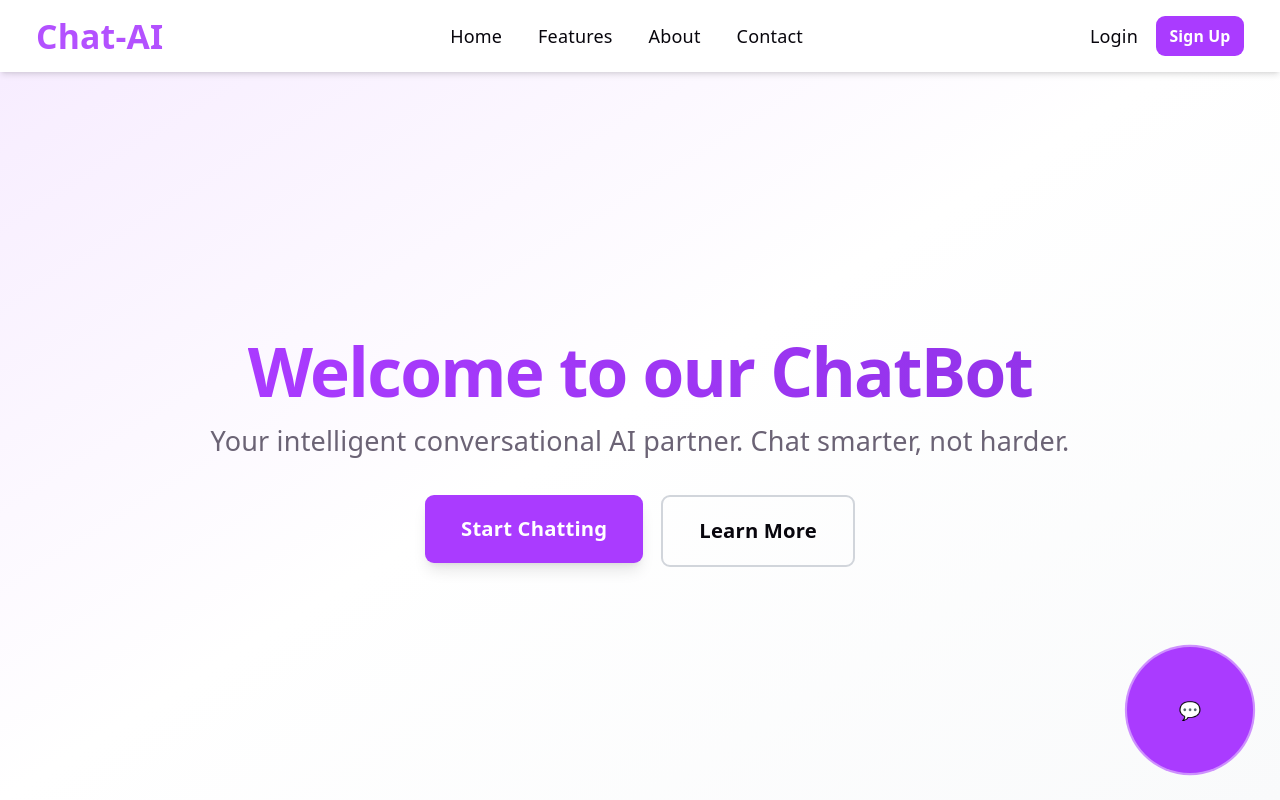
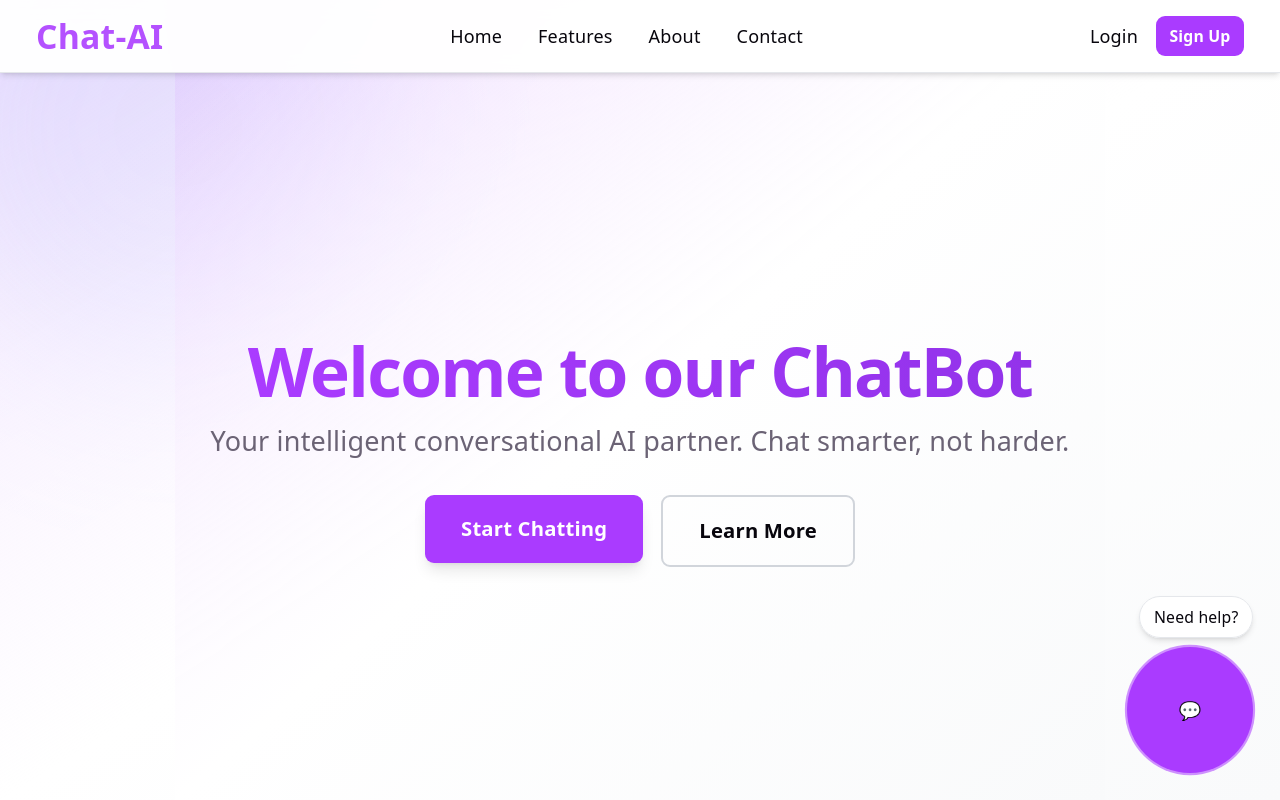
Before and after one commit to ainov9/internship, a React (Vite) app in the folder front/: page / in a window 1280 px wide. Shown: the top 800 px of the page. Built offline with nearby package versions, Linux system fonts and the light colour scheme.

Commit message:
Update chatbot UI and navbar visibility

```diff
--- a/front/src/App.css
+++ b/front/src/App.css
@@ -0,0 +1,56 @@
+body {
+  margin: 0;
+  background: linear-gradient(135deg, #f8f7ff 0%, #eef4ff 45%, #fef7ff 100%);
+  transition: background 0.6s ease;
+}
+
+.app-shell {
+  position: relative;
+  overflow-x: hidden;
+  background: linear-gradient(135deg, rgba(255, 255, 255, 0.92), rgba(245, 247, 255, 0.9));
+}
+
+.app-shell::before,
+.app-shell::after {
+  content: "";
+  position: fixed;
+  width: 28rem;
+  height: 28rem;
+  border-radius: 50%;
+  filter: blur(80px);
+  opacity: 0.55;
+  pointer-events: none;
+  z-index: 0;
+  animation: floatBackground 12s ease-in-out infinite alternate;
+}
+
+.app-shell::before {
+  top: -6rem;
+  left: -5rem;
+  background: rgba(129, 140, 248, 0.35);
+}
+
+.app-shell::after {
+  right: -4rem;
+  bottom: -8rem;
+  background: rgba(236, 72, 153, 0.2);
+  animation-delay: -6s;
+}
+
+.app-shell > :not(nav) {
+  position: relative;
+  z-index: 1;
+}
+
+.app-shell > nav {
+  z-index: 1000;
+}
+
+@keyframes floatBackground {
+  from {
+    transform: translate(0, 0) scale(1);
+  }
+  to {
+    transform: translate(30px, -30px) scale(1.08);
+  }
+}
--- a/front/src/App.jsx
+++ b/front/src/App.jsx
@@ -6,12 +6,12 @@ import './App.css'
 function App() {
   // Main App component - Manages routing between pages (home, login, signup) and user authentication state
   const [currentPage, setCurrentPage] = useState('home'); // 'home', 'login', 'signup'
-  const [user, setUser] = useState(null);
-  const [pendingScrollTarget, setPendingScrollTarget] = useState(null);
+  const [user, setUser] = useState(null);   // ona donner l'email dyal user li kay login wla kay signup
+  const [pendingScrollTarget, setPendingScrollTarget] = useState(null);// ona l'element li bghina nscrolliw lih ila kan l'page li kayn daba hiya home
 
   const scrollToSection = (sectionId) => {
-    document.getElementById(sectionId)?.scrollIntoView({ behavior: 'smooth', block: 'start' });
-  };
+    document.getElementById(sectionId)?.scrollIntoView({ behavior: 'smooth', block: 'start', inline: 'nearest' });
+  }; // Function to scroll to a specific section by ID
 
   useEffect(() => {
     if (currentPage !== 'home' || !pendingScrollTarget) return;
@@ -19,7 +19,7 @@ function App() {
     requestAnimationFrame(() => {
       scrollToSection(pendingScrollTarget);
       setPendingScrollTarget(null);
-    });
+    });// Use requestAnimationFrame to ensure smooth scrolling after the page has rendered
   }, [currentPage, pendingScrollTarget]);
 
   const handleNavClick = (href) => {
@@ -29,14 +29,14 @@ function App() {
       setPendingScrollTarget(sectionId);
       setCurrentPage('home');
       return;
-    }
+    }//le remplacement de # par rien pour obtenir l'id de la section
 
-    scrollToSection(sectionId);
+    scrollToSection(sectionId);// Scroll to the section if already on the home page
   };
 
   const scrollToChat = () => {
-    scrollToSection('start-chat');
-  }
+    scrollToSection('Bubble');
+  };
 
   const handleLoginSuccess = (email) => {
 // Called after successful login: stores user email in state and redirects to home page
@@ -57,43 +57,6 @@ function App() {
     setCurrentPage('home');
   };
 
-  // Show Login page
-  if (currentPage === 'login') {
-    return (
-      <>
-        <Navbar
-          onNavClick={handleNavClick}
-          onLoginClick={() => setCurrentPage('login')}
-          onSignupClick={() => setCurrentPage('signup')}
-        />
-        <Login
-          onSwitchToSignup={() => setCurrentPage('signup')}
-          onLoginSuccess={handleLoginSuccess}
-        />
-        <Footer />
-      </>
-    );
-  }
-
-  // Show Signup page
-  if (currentPage === 'signup') {
-    return (
-      <>
-        <Navbar
-          onNavClick={handleNavClick}
-          onLoginClick={() => setCurrentPage('login')}
-          onSignupClick={() => setCurrentPage('signup')}
-        />
-        <Signup
-          onSwitchToLogin={() => setCurrentPage('login')}
-          onSignupSuccess={handleSignupSuccess}
-        />
-        <Footer />
-      </>
-    );
-  }
-
-  // Show Home page
   const features = [
     {
       title: 'Smart Conversations',
@@ -113,7 +76,7 @@ function App() {
   ]
 
   return (
-    <div className="min-h-screen bg-white">
+    <div className="app-shell min-h-screen bg-white">
       {/* Navigation */}
       <Navbar
         onNavClick={handleNavClick}
@@ -121,10 +84,26 @@ function App() {
         onSignupClick={() => setCurrentPage('signup')}
       />
 
+      {currentPage === 'login' && (
+        <Login
+          onSwitchToSignup={() => setCurrentPage('signup')}
+          onLoginSuccess={handleLoginSuccess}
+        />
+      )}
+
+      {currentPage === 'signup' && (
+        <Signup
+          onSwitchToLogin={() => setCurrentPage('login')}
+          onSignupSuccess={handleSignupSuccess}
+        />
+      )}
+
+      {currentPage === 'home' && (
+        <>
       {/* Hero Section */}
       <section
         id="home"
-        className="flex min-h-screen items-center justify-center bg-gradient-to-br from-primary-light via-white to-gray-50"
+        className="flex min-h-screen scroll-mt-20 items-center justify-center bg-gradient-to-br from-primary-light via-white to-gray-50"
       >
         <Hero
           title="Welcome to our  ChatBot"
@@ -136,14 +115,14 @@ function App() {
       </section>
 
       {/* Features Section */}
-      <section id="features" className="py-20 bg-gray-50">
+      <section id="features" className="scroll-mt-20 py-20 bg-gray-50">
         <div className="max-w-6xl mx-auto px-4 sm:px-6 lg:px-8">
           <div className="text-center mb-16">
             <motion.h2
               className="text-4xl md:text-5xl font-bold text-text-dark mb-4"
-              initial={{ opacity: 0, y: 20 }}
+              initial={{ opacity: 2, y: 20 }}
               whileInView={{ opacity: 1, y: 0 }}
-              transition={{ duration: 0.6 }}
+              transition={{ duration: 1.6 }}
               viewport={{ once: true, amount: 0.3 }}
             >
               Why Choose Us?
@@ -152,7 +131,7 @@ function App() {
               className="text-xl text-text-muted max-w-2xl mx-auto"
               initial={{ opacity: 0, y: 20 }}
               whileInView={{ opacity: 1, y: 0 }}
-              transition={{ duration: 0.6, delay: 0.2 }}
+              transition={{ duration: 1.6, delay: 0.2 }}
               viewport={{ once: true, amount: 0.3 }}
             >
               Discover the features that make our chatbot the perfect solution for your needs.
@@ -197,7 +176,7 @@ function App() {
       </section>
 
       {/* About Section */}
-      <section id="about" className="py-20 bg-white">
+      <section id="about" className="scroll-mt-20 py-20 bg-white">
         <motion.div
           className="max-w-6xl mx-auto px-4 sm:px-6 lg:px-8"
           initial={{ opacity: 0 }}
@@ -207,9 +186,9 @@ function App() {
         >
           <div className="grid grid-cols-1 md:grid-cols-2 gap-12 items-center">
             <motion.div
-              initial={{ opacity: 0, x: -30 }}
+              initial={{ opacity: 0, x: -35 }}
               whileInView={{ opacity: 1, x: 0 }}
-              transition={{ duration: 0.7 }}
+              transition={{ duration: 0.99, delay: 0.2 }}
               viewport={{ once: true, amount: 0.3 }}
             >
               <h2 className="text-4xl font-bold text-text-dark mb-6">
@@ -250,7 +229,7 @@ function App() {
       </section>
 
       {/* CTA Section */}
-      <section id="start-chat" className="py-20 bg-gradient-to-r from-primary to-purple-600">
+      <section id="start-chat" className="scroll-mt-20 py-20 bg-gradient-to-r from-primary to-purple-600">
         <motion.div
           className="max-w-4xl mx-auto px-4 sm:px-6 lg:px-8 text-center"
           initial={{ opacity: 0, y: 30 }}
@@ -308,7 +287,7 @@ function App() {
       </section>
 
       {/* Contact Section */}
-      <section id="contact" className="py-20 bg-white">
+      <section id="contact" className="scroll-mt-20 py-20 bg-white">
         <motion.div
           className="max-w-4xl mx-auto px-4 sm:px-6 lg:px-8"
           initial={{ opacity: 0, y: 30 }}
@@ -397,9 +376,13 @@ function App() {
           </motion.form>
         </motion.div>
       </section>
+        </>
+      )}
 
       {/* Floating Chat Bubble */}
-      <ChatBubble />
+      <div id="Bubble">
+        <ChatBubble />
+      </div>
 
       {/* Footer */}
       <Footer />
--- a/front/src/components/ChatBubble.jsx
+++ b/front/src/components/ChatBubble.jsx
@@ -7,7 +7,12 @@ export default function ChatBubble() {
   const toggleChat = () => setIsOpen(!isOpen);
 
   return (
-    <div className="fixed bottom-6 right-6 z-40">
+    <div className="fixed bottom-6 right-6 z-40 flex flex-col items-end gap-2">
+      <div className="rounded-full border border-gray-200 bg-white/90 px-3 py-2 text-sm font-medium text-text-dark shadow-md backdrop-blur">
+        Need help?
+      </div>
+
+      <div className="relative">
       {/* Chat Window */}
       {isOpen && (
         <div
@@ -57,7 +62,7 @@ export default function ChatBubble() {
               className="w-full bg-gray-800 text-white px-4 py-2 rounded-lg hover:bg-gray-700 transition-colors font-medium flex items-center justify-center gap-2"
               aria-label="Contact a human agent"
             >
-              👤 Contact Human
+              👤 Contact Human assistant
             </button>
           </div>
         </div>
@@ -73,6 +78,7 @@ export default function ChatBubble() {
       >
         💬
       </Button>
+      </div>
     </div>
   );
 }
--- a/front/src/components/Login.jsx
+++ b/front/src/components/Login.jsx
@@ -59,7 +59,7 @@ export default function Login({ onSwitchToSignup, onLoginSuccess }) {
                 id="email"
                 value={email}
                 onChange={(e) => setEmail(e.target.value)}
-                placeholder="you@example.com"
+                placeholder="you@gmail.com"
                 className="w-full px-4 py-3 border border-border rounded-lg focus:outline-none focus:ring-2 focus:ring-primary transition-all"
                 required
                 aria-label="Email address"
@@ -123,7 +123,7 @@ export default function Login({ onSwitchToSignup, onLoginSuccess }) {
               Google
             </button>
             <button className="w-full px-4 py-2 border border-border rounded-lg hover:border-primary hover:bg-primary-light transition-colors font-medium text-sm">
-              GitHub
+              Facebook
             </button>
           </div>
 
--- a/front/src/components/Navbar.jsx
+++ b/front/src/components/Navbar.jsx
@@ -11,11 +11,12 @@ export default function Navbar({ onNavClick, onLoginClick, onSignupClick }) {
     { href: '#features', label: 'Features' },
     { href: '#about', label: 'About' },
     { href: '#contact', label: 'Contact' },
+
   ];   {/* la navigation li katkon dakhl la page  */}
 
   return (
     <nav
-      className="fixed top-0 left-0 right-0 bg-white shadow-md z-50"
+      className="fixed top-0 left-0 right-0 z-[1000] border-b border-gray-200 bg-white/95 shadow-md backdrop-blur"
       aria-label="Main navigation"
     >
       <div className="max-w-6xl mx-auto px-4 sm:px-6 lg:px-8">
--- a/front/src/components/Signup.jsx
+++ b/front/src/components/Signup.jsx
@@ -118,7 +118,7 @@ export default function Signup({ onSwitchToLogin, onSignupSuccess }) {
                 name="email"
                 value={formData.email}
                 onChange={handleChange}
-                placeholder="you@example.com"
+                placeholder="you@gmail.com"
                 className="w-full px-4 py-3 border border-border rounded-lg focus:outline-none focus:ring-2 focus:ring-primary transition-all"
                 required
                 aria-label="Email address"
@@ -202,7 +202,7 @@ export default function Signup({ onSwitchToLogin, onSignupSuccess }) {
               Google
             </button>
             <button className="w-full px-4 py-2 border border-border rounded-lg hover:border-primary hover:bg-primary-light transition-colors font-medium text-sm">
-              GitHub
+              Facebook
             </button>
           </div>
 
--- a/front/src/index.css
+++ b/front/src/index.css
@@ -8,9 +8,9 @@
   --bg: #fff;
   --border: #e5e4e7;
   --code-bg: #f4f3ec;
-  --accent: #aa3bff;
+  --accent: #ffdb3b;
   --accent-bg: rgba(170, 59, 255, 0.1);
-  --accent-border: rgba(170, 59, 255, 0.5);
+  --accent-border: rgba(203, 195, 36, 0.5);
   --social-bg: rgba(244, 243, 236, 0.5);
   --shadow:
     rgba(0, 0, 0, 0.1) 0 10px 15px -3px, rgba(0, 0, 0, 0.05) 0 4px 6px -2px;
```
Also changed, not shown: 1 other file (tests, documents, lock files or other folders).
